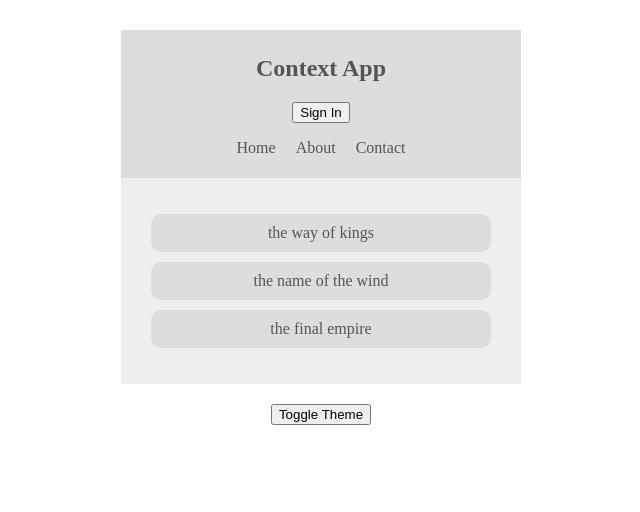
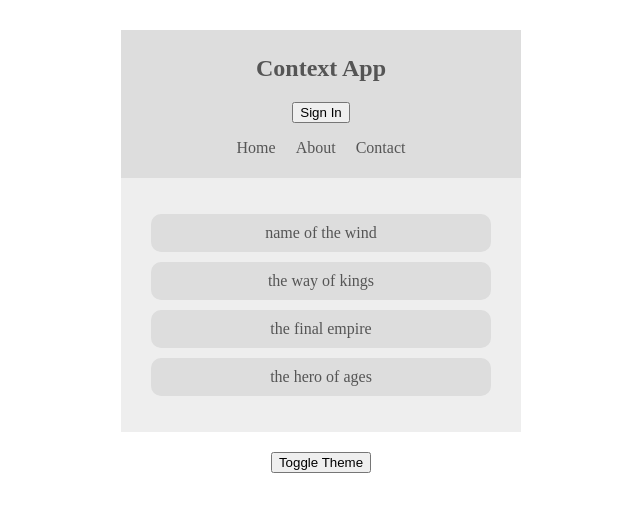
Before and after one commit to briansimiyuj/react-context, a React (Vite) app: page / in a window 1280 px wide. Shown: the top 512 px of the page, without its empty margins (319-959 px from the left). Built offline with nearby package versions, Linux system fonts and the light colour scheme.

Commit message:
Book context

```diff
--- a/src/Script.jsx
+++ b/src/Script.jsx
@@ -2,6 +2,7 @@
 import Navbar from "./components/Navbar"
 import ThemeToggle from "./components/ThemeToggle"
 import AuthContextProvider from "./context/AuthContext"
+import BookContextProvider from "./context/BookContext"
 import ThemeContextProvider from "./context/ThemeContext"
 
 function Script(){
@@ -16,7 +17,11 @@
 
           <Navbar/>
 
-          <BookList/>
+          <BookContextProvider>
+
+            <BookList/>
+
+          </BookContextProvider>
 
           <ThemeToggle/>
 
--- a/src/components/BookList.jsx
+++ b/src/components/BookList.jsx
@@ -1,9 +1,11 @@
 import { useContext } from "react"
 import { ThemeContext } from "../context/ThemeContext"
+import { BookContext } from "../context/BookContext"
 
 const BookList = () =>{
 
     const { isLightTheme, light, dark } = useContext(ThemeContext),
+          { books } = useContext(BookContext),
            theme = isLightTheme ? light : dark
 
     return(
@@ -12,11 +14,11 @@
 
             <ul>
 
-                <li style={{ backgroundColor: theme.ui }}>the way of kings</li>
+                {
 
-                <li style={{ backgroundColor: theme.ui }}>the name of the wind</li>
+                    books.map(book => <li key={book.id} style={{ backgroundColor: theme.ui }}>{book.title}</li>)
 
-                <li style={{ backgroundColor: theme.ui }}>the final empire</li>
+                }
 
             </ul>
 
--- /dev/null
+++ b/src/context/BookContext.jsx
@@ -0,0 +1,28 @@
+import { createContext, useState } from "react"
+
+export const BookContext = createContext()
+
+const BookContextProvider = (props) =>{
+
+    const [books, setBooks] = useState([
+
+        {title: 'name of the wind', id: 1},
+        {title: 'the way of kings', id: 2},
+        {title: 'the final empire', id: 3},
+        {title: 'the hero of ages', id: 4}
+
+    ])
+
+    return(
+
+        <BookContext.Provider value={{ books }}>
+
+          {props.children}
+
+        </BookContext.Provider>
+
+    )
+
+}
+
+export default BookContextProvider
```
Also changed, not shown: notes.txt.
